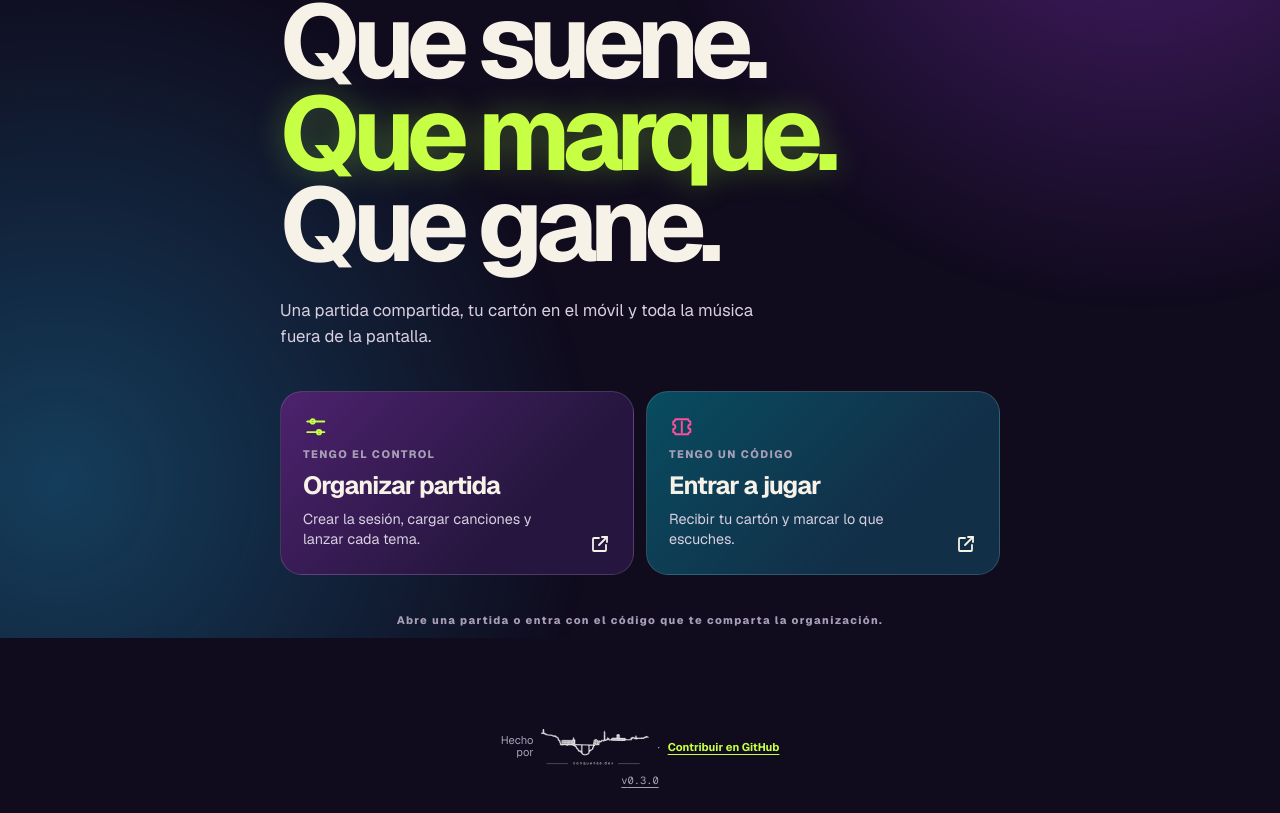
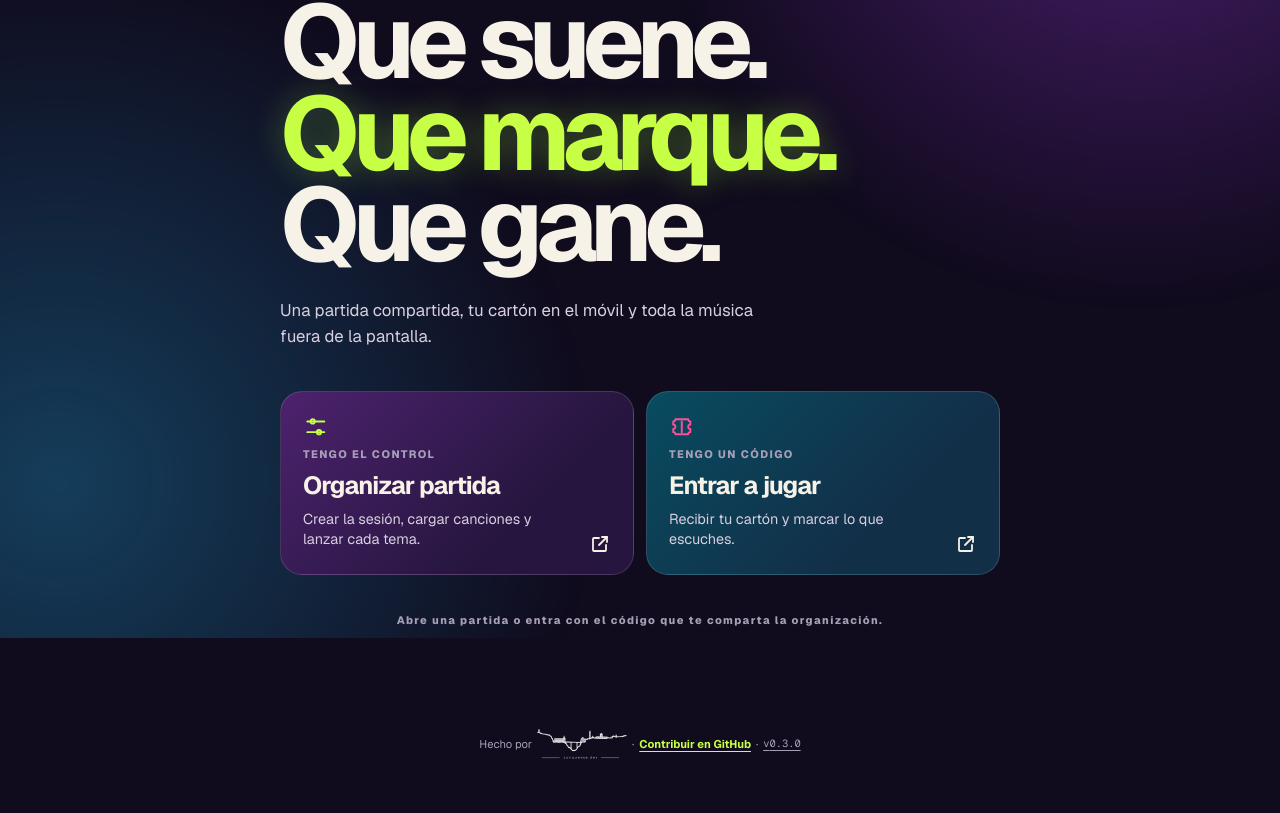
Before and after one commit to ralph1985/music-bingo, a Next.js app: page / in a window 1280 px wide. Shown: the part 226-1039 px from the top of the page. After the commit the page ends 1011 px from the top, so only its background shows below. Built offline with nearby package versions, Linux system fonts and the light colour scheme; no server answers.

Commit message:
fix(ui): keep footer content on one line

```diff
--- a/src/app/globals.css
+++ b/src/app/globals.css
@@ -116,11 +116,11 @@ a {
 .playback-error-status { margin: 16px 0; padding: 12px 14px; border: 1px solid #ff4f9a99; border-radius: 12px; background: #ff4f9a1c; color: #ffd6e7; line-height: 1.45; }.playback-error-status button { padding: 0; border: 0; background: transparent; color: var(--lime); font: inherit; font-weight: 800; text-decoration: underline; text-underline-offset: 3px; cursor: pointer; }.playback-error-status button:focus-visible { outline: 2px solid var(--lime); outline-offset: 3px; }
 @keyframes modal-rise { from { opacity: 0; transform: translateY(24px) scale(.96); } to { opacity: 1; transform: translateY(0) scale(1); } }
 .site-footer { display: flex; flex-direction: column; align-items: center; justify-content: center; gap: 9px; padding: 54px 20px 26px; color: var(--muted); font-size: .7rem; }
-.site-footer-main { display: flex; align-items: center; justify-content: center; gap: 8px; flex-wrap: wrap; }
-.footer-credit { line-height: 1.05; text-align: right; }
+.site-footer-main { display: flex; align-items: center; justify-content: center; gap: 5px; max-width: 100%; flex-wrap: nowrap; }
+.footer-credit, .footer-repository, .site-footer-version { white-space: nowrap; }
 .site-footer a { display: inline-flex; border-radius: 4px; outline-offset: 4px; }
 .site-footer a:focus-visible { outline: 2px solid var(--lime); }
-.site-footer img { width: 108px; height: auto; filter: brightness(0) invert(1); opacity: .9; }
+.site-footer img { width: 90px; height: auto; filter: brightness(0) invert(1); opacity: .9; }
 .site-footer .footer-repository { color: var(--lime); font-weight: 700; text-decoration: underline; text-underline-offset: 3px; }
 .site-footer-version { color: var(--muted); font-family: var(--font-geist-mono); font-size: .65rem; text-decoration: underline; text-underline-offset: 3px; }
 .playlist-input { display: block; min-height: 148px; margin-top: 0; resize: vertical; line-height: 1.45; }
--- a/src/components/footer.tsx
+++ b/src/components/footer.tsx
@@ -7,7 +7,7 @@ export default function Footer() {
   return (
     <footer className="site-footer">
       <div className="site-footer-main">
-        <span className="footer-credit">Hecho<br />por</span>
+        <span className="footer-credit">Hecho por</span>
         <a href="https://www.conquense.dev" target="_blank" rel="noreferrer">
           <Image
             src="/brand/conquense-dev-logo-dark.webp"
@@ -20,10 +20,11 @@ export default function Footer() {
         <a className="footer-repository" href="https://github.com/ralph1985/music-bingo" target="_blank" rel="noreferrer">
           Contribuir en GitHub
         </a>
+        <span aria-hidden="true">·</span>
+        <a className="site-footer-version" href={changelogUrl} target="_blank" rel="noopener noreferrer">
+          v{packageJson.version}
+        </a>
       </div>
-      <a className="site-footer-version" href={changelogUrl} target="_blank" rel="noreferrer">
-        v{packageJson.version}
-      </a>
     </footer>
   );
 }
```
Also changed, not shown: 1 other file (tests, documents, lock files or other folders).
